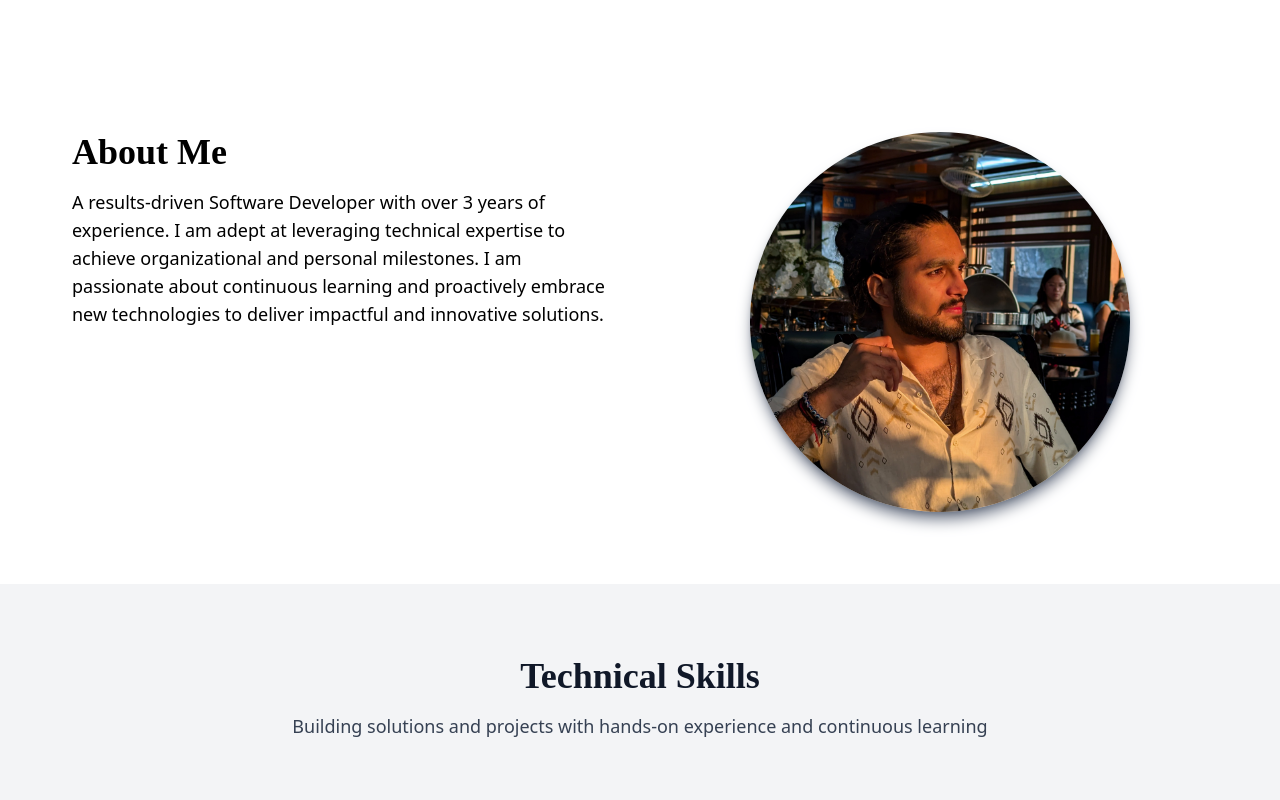
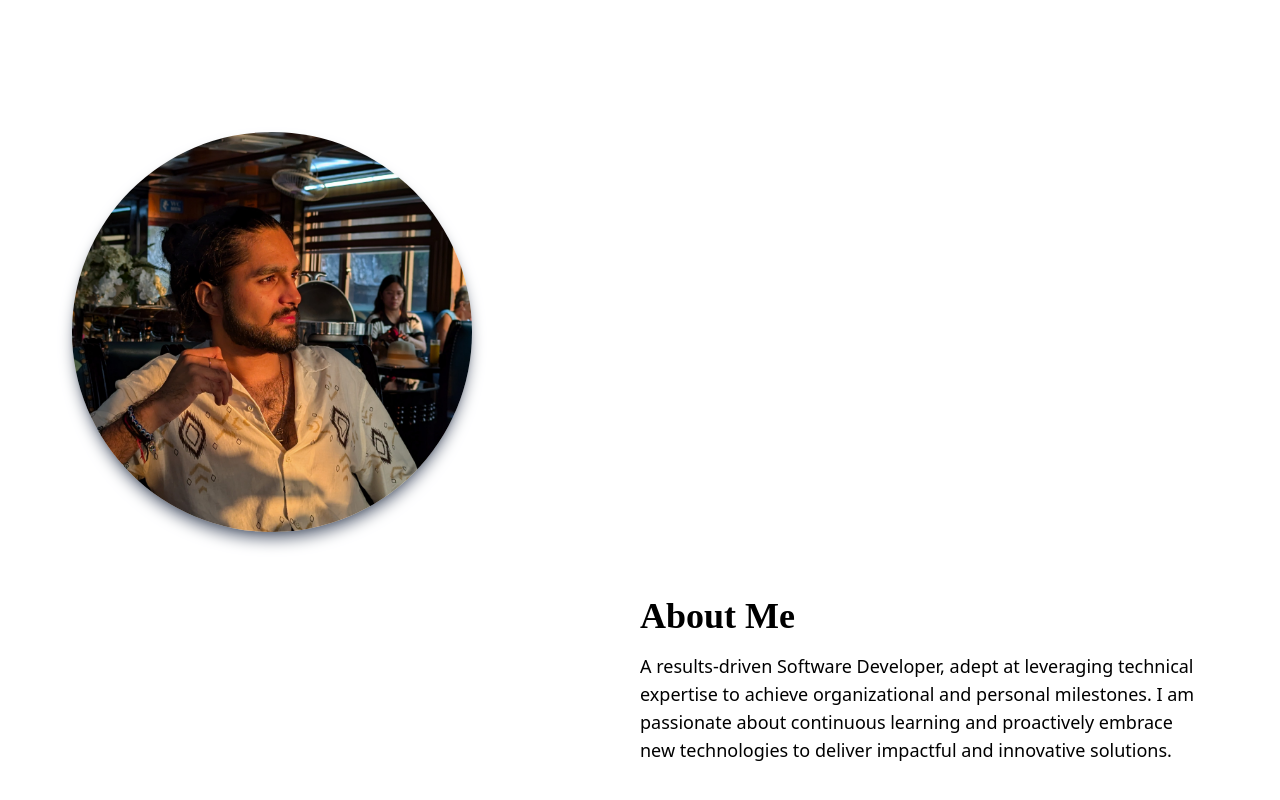
Before and after one commit to aditya-krishnakumarTV/Cloud-Resume-Challenge, a React (Vite) app in the folder frontend/: page / in a window 1280 px wide. Shown: the part 740-1540 px from the top of the page. Built offline with nearby package versions, Linux system fonts and the light colour scheme; no server answers; a web font is replaced by a local one.

Commit message:
Styling chages for info page

```diff
--- a/frontend/src/pages/Info.tsx
+++ b/frontend/src/pages/Info.tsx
@@ -1,26 +1,30 @@
 function Info() {
   return (
     <div className="bg-white">
-      <div className="max-w-7xl mx-auto p-10 scale-z-100">
+      <div className="max-w-7xl mx-auto p-10 min-h-screen">
         <div className="flex flex-col md:flex-row">
           <div className="flex-1 p-8">
+            <img
+              className="rounded-full w-100 shadow-lg shadow-gray-500"
+              src="/profilepic.jpg"
+            />
+          </div>
+          <div className="flex-1"></div>
+        </div>
+
+        <div className="flex flex-col md:flex-row">
+          <div className="flex-1"></div>
+          <div className="flex-1 p-8 text-left">
             <div className="text-center md:text-left text-black space-y-4">
               <h1 className="text-4xl font-bold font-signature">About Me</h1>
               <p className="text-lg">
-                A results-driven Software Developer with over 3 years of
-                experience. I am adept at leveraging technical expertise to
-                achieve organizational and personal milestones. I am passionate
-                about continuous learning and proactively embrace new
-                technologies to deliver impactful and innovative solutions.
+                A results-driven Software Developer, adept at leveraging
+                technical expertise to achieve organizational and personal
+                milestones. I am passionate about continuous learning and
+                proactively embrace new technologies to deliver impactful and
+                innovative solutions.
               </p>
             </div>
-          </div>
-
-          <div className="flex-1 p-8">
-            <img
-              className="rounded-full w-95 mx-auto shadow-lg shadow-gray-500"
-              src="/profilepic.jpg"
-            />
           </div>
         </div>
       </div>
```
